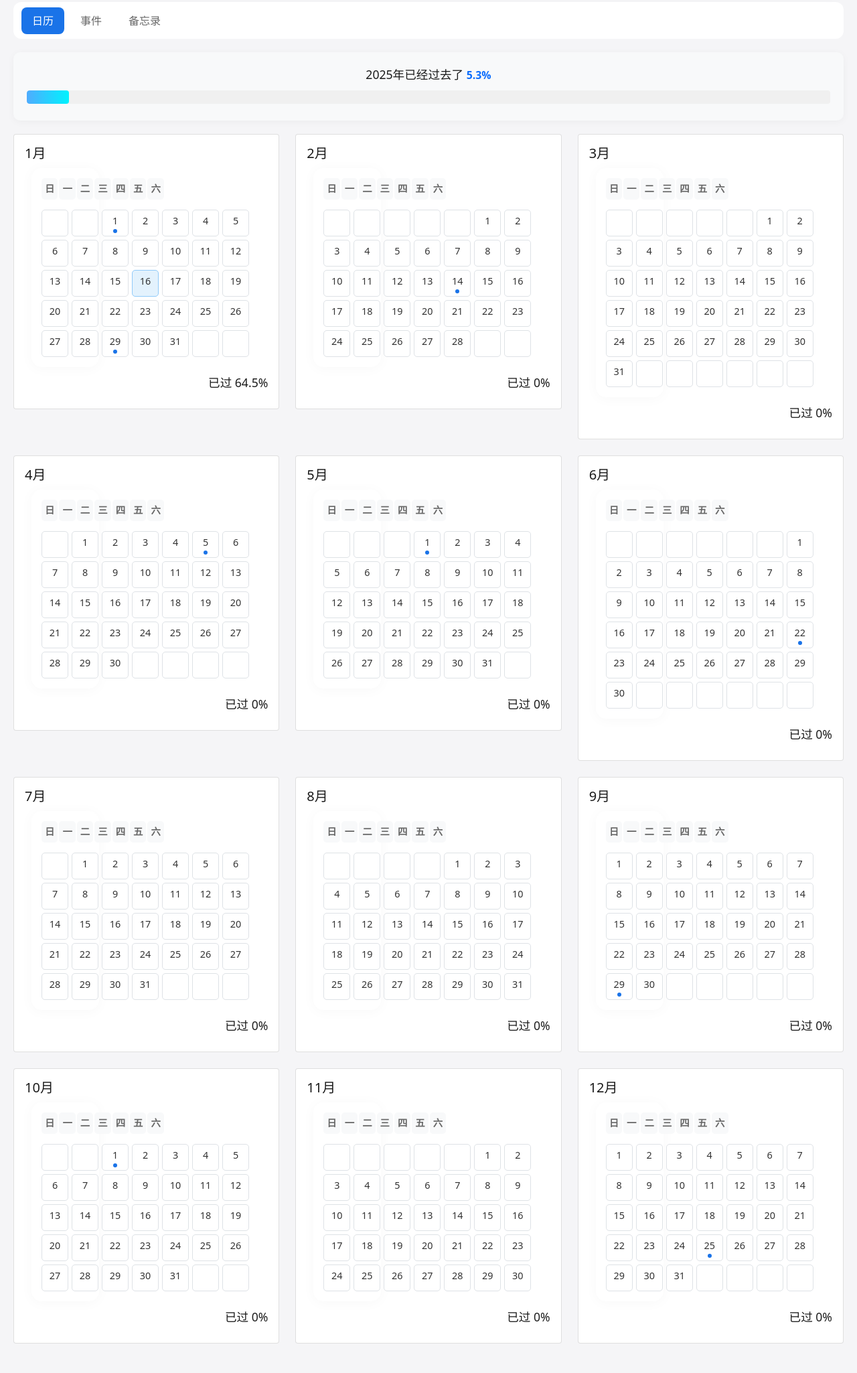
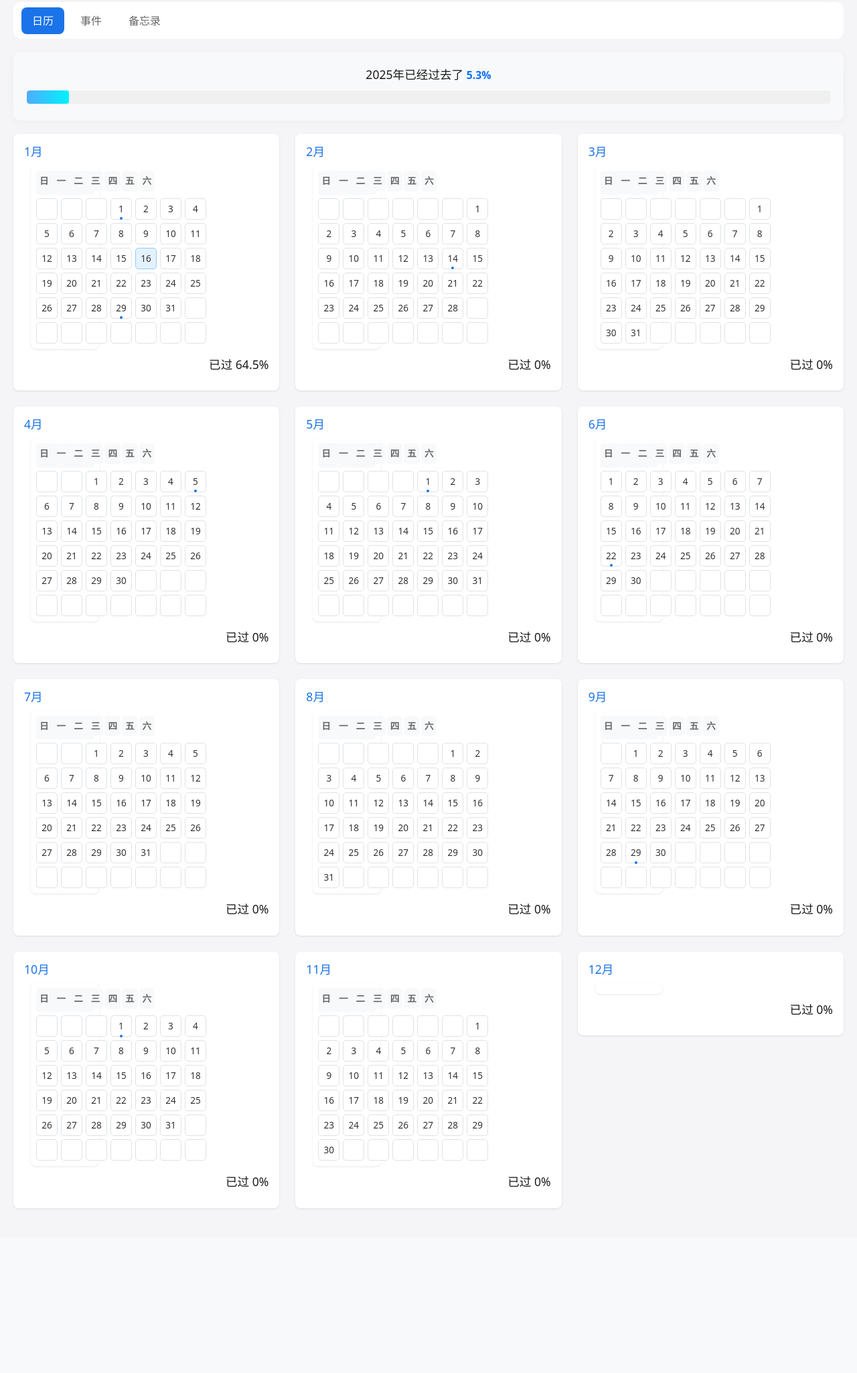
Before and after one commit to InfBre/Interactive-calendar, a Flask app: page / in a window 1280 px wide. Shown: the part 316-2366 px from the top of the page at 67% size. After the commit the page ends 2122 px from the top, so only its background shows below. Run offline with Flask 2, Linux system fonts and the light colour scheme; the visitor is signed in with stand-in values (Sample User, id 1); a database or web service that is not in the repository returns one stand-in record (values such as "Sample title"); data that the repository does not hold is empty.

Commit message:
Fix calendar data format and rendering logic

```diff
--- a/app.py
+++ b/app.py
@@ -157,9 +157,6 @@
         year = int(request.args.get('year', datetime.now().year))
         month = int(request.args.get('month', datetime.now().month))
 
-        # 获取日历数据
-        cal = calendar.monthcalendar(year, month)
-
         # 获取用户事件
         user = g.db.users.find_one({'username': username})
         if not user:
@@ -192,32 +189,53 @@
             elif isinstance(description, list):
                 all_events[date].extend(description)
 
+        # 获取当前月份的第一天和最后一天
+        first_day = datetime(year, month, 1)
+        last_day = datetime(year, month + 1, 1) - timedelta(days=1)
+
+        # 获取当前日期
+        current_date = datetime.now().date()
+
         # 构建日历数据
         calendar_data = []
-        current_date = datetime.now().date()
 
-        for week in cal:
-            week_data = []
-            for day in week:
-                if day == 0:
-                    week_data.append({
-                        'day': '',
-                        'events': [],
-                        'notes': [],
-                        'is_today': False
-                    })
-                else:
-                    date_str = f"{year}-{month:02d}-{day:02d}"
-                    day_notes = [note for note in notes if note.get('date') == date_str]
+        # 获取月份的第一天是星期几（0-6，0表示星期日）
+        first_weekday = first_day.weekday()
+        # 调整为以星期日为一周的第一天
+        first_weekday = (first_weekday + 1) % 7
 
-                    day_data = {
-                        'day': str(day),
-                        'events': all_events.get(date_str, []),
-                        'notes': [note.get('content', '') for note in day_notes],
-                        'is_today': datetime(year, month, day).date() == current_date
-                    }
-                    week_data.append(day_data)
-            calendar_data.append(week_data)
+        # 添加上个月的日期
+        prev_month = datetime(year, month, 1) - timedelta(days=1)
+        prev_month_days = prev_month.day
+        for i in range(first_weekday):
+            calendar_data.append({
+                'day': '',
+                'events': [],
+                'notes': [],
+                'is_today': False
+            })
+
+        # 添加当前月份的日期
+        for day in range(1, last_day.day + 1):
+            date_str = f"{year}-{month:02d}-{day:02d}"
+            day_notes = [note for note in notes if note.get('date') == date_str]
+
+            calendar_data.append({
+                'day': str(day),
+                'events': all_events.get(date_str, []),
+                'notes': [note.get('content', '') for note in day_notes],
+                'is_today': datetime(year, month, day).date() == current_date
+            })
+
+        # 添加下个月的日期（补齐日历网格）
+        remaining_days = 42 - len(calendar_data)  # 6行7列 = 42个格子
+        for i in range(remaining_days):
+            calendar_data.append({
+                'day': '',
+                'events': [],
+                'notes': [],
+                'is_today': False
+            })
 
         return jsonify({
             'calendar': calendar_data,
--- a/static/css/style.css
+++ b/static/css/style.css
@@ -1,73 +1,99 @@
 /* 日历网格样式 */
+.calendar-grid {
+    display: grid;
+    grid-template-columns: repeat(7, 1fr);
+    gap: 2px;
+    margin-top: 5px;
+}
+
 .calendar-header {
     display: grid;
     grid-template-columns: repeat(7, 1fr);
     gap: 2px;
-    margin-bottom: 5px;
-}
-
-.calendar-grid {
-    display: grid;
-    grid-template-columns: repeat(7, 1fr);
-    gap: 2px;
-    margin-top: 10px;
+    margin-bottom: 2px;
+    background-color: #f8f9fa;
+    border-radius: 4px;
 }
 
 .weekday-header {
     text-align: center;
-    font-weight: 500;
+    padding: 4px;
+    font-size: 0.85rem;
     color: #666;
-    padding: 5px;
-    font-size: 0.9rem;
 }
 
 .day-cell {
     aspect-ratio: 1;
-    padding: 5px;
-    border: 1px solid #dee2e6;
-    border-radius: 5px;
+    padding: 4px;
+    border: 1px solid #e9ecef;
+    border-radius: 4px;
     background-color: white;
     display: flex;
     flex-direction: column;
     align-items: center;
+    min-height: 32px;
     position: relative;
-    min-height: 40px;
+    transition: background-color 0.2s;
+}
+
+.day-cell:hover {
+    background-color: #f8f9fa;
 }
 
 .day-number {
-    font-size: 0.9rem;
+    font-size: 0.85rem;
+    color: #333;
     font-weight: 500;
-    color: #333;
-    margin-bottom: 2px;
 }
 
 .marks-container {
     display: flex;
-    gap: 4px;
-    margin-top: auto;
+    gap: 3px;
+    margin-top: 2px;
+}
+
+.event-mark, .note-mark {
+    width: 4px;
+    height: 4px;
+    border-radius: 50%;
 }
 
 .event-mark {
-    width: 6px;
-    height: 6px;
     background-color: #1a73e8;
-    border-radius: 50%;
 }
 
 .note-mark {
-    width: 6px;
-    height: 6px;
     background-color: #34a853;
-    border-radius: 50%;
 }
 
 .empty-cell {
     background-color: #f8f9fa;
+    border-color: transparent;
 }
 
 .today {
     background-color: #e8f0fe;
     border-color: #1a73e8;
+}
+
+.month-container {
+    padding: 8px;
+    background-color: white;
+    border-radius: 8px;
+    box-shadow: 0 1px 3px rgba(0, 0, 0, 0.1);
+}
+
+.card {
+    border: none;
+    box-shadow: 0 1px 3px rgba(0, 0, 0, 0.1);
+    border-radius: 8px;
+}
+
+.card-title {
+    font-size: 1.1rem;
+    font-weight: 500;
+    color: #1a73e8;
+    margin-bottom: 10px;
 }
 
 /* 季度样式 */
@@ -83,14 +109,6 @@
 }
 
 /* 月份容器样式 */
-.month-container {
-    background: white;
-    border-radius: 15px;
-    padding: 15px;
-    margin-bottom: 20px;
-    box-shadow: 0 2px 20px rgba(0, 0, 0, 0.03);
-}
-
 .month-header {
     display: flex;
     justify-content: space-between;
--- a/static/js/main.js
+++ b/static/js/main.js
@@ -78,18 +78,21 @@
         const gridContainer = document.createElement('div');
         gridContainer.className = 'calendar-grid';
 
-        // 添加日期单元格
+        // 渲染日历数据
         if (Array.isArray(calendarData)) {
-            calendarData.forEach(week => {
-                if (Array.isArray(week)) {
-                    week.forEach(day => {
+            // 将一维数组转换为6x7的网格
+            for (let i = 0; i < 6; i++) {  // 6行
+                for (let j = 0; j < 7; j++) {  // 7列
+                    const index = i * 7 + j;
+                    const dayData = calendarData[index];
+
                     const cell = document.createElement('div');
                     cell.className = 'day-cell';
 
-                        if (day.day !== '') {
+                    if (dayData && dayData.day !== '') {
                         const dayNumber = document.createElement('div');
                         dayNumber.className = 'day-number';
-                            dayNumber.textContent = day.day;
+                        dayNumber.textContent = dayData.day;
                         cell.appendChild(dayNumber);
 
                         // 添加事件和备忘录标记的容器
@@ -97,45 +100,41 @@
                         marksContainer.className = 'marks-container';
 
                         // 添加事件标记
-                            if (Array.isArray(day.events) && day.events.length > 0) {
+                        if (Array.isArray(dayData.events) && dayData.events.length > 0) {
                             const eventMark = document.createElement('div');
                             eventMark.className = 'event-mark';
-                                eventMark.title = day.events.join('\n');
+                            eventMark.title = dayData.events.join('\n');
                             marksContainer.appendChild(eventMark);
                         }
 
                         // 添加备忘录标记
-                            if (Array.isArray(day.notes) && day.notes.length > 0) {
+                        if (Array.isArray(dayData.notes) && dayData.notes.length > 0) {
                             const noteMark = document.createElement('div');
                             noteMark.className = 'note-mark';
-                                noteMark.title = day.notes.join('\n');
+                            noteMark.title = dayData.notes.join('\n');
                             marksContainer.appendChild(noteMark);
                         }
 
                         cell.appendChild(marksContainer);
 
-                            // 判断日期状态
-                            if (day.is_today) {
+                        // 判断是否是今天
+                        if (dayData.is_today) {
                             cell.classList.add('today');
                         }
 
                         // 添加点击事件处理
-                            const date = `2025-${String(month).padStart(2, '0')}-${String(day.day).padStart(2, '0')}`;
+                        const date = `2025-${String(month).padStart(2, '0')}-${dayData.day.padStart(2, '0')}`;
                         cell.addEventListener('click', () => handleDayClick(date));
                     } else {
                         cell.classList.add('empty-cell');
                     }
 
                     gridContainer.appendChild(cell);
-                    });
                 }
-            });
+            }
         }
 
         monthContainer.appendChild(gridContainer);
-
-        // 添加调试信息
-        console.log(`Rendered month ${month}:`, { calendarData });
     }
 
     // 处理日期点击
```
Lines whose indentation alone changed are shown as unchanged.
